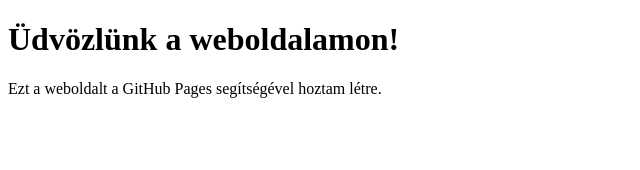
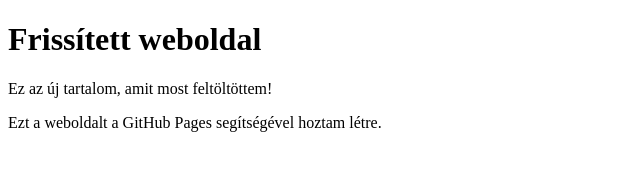
Before and after one commit to szecsiattila/szecsi3weboldal, a plain HTML site: page index.html in a window 1280 px wide. Shown: the whole page, without its empty margins (0-640 px from the left). Drawn offline with Linux system fonts and the light colour scheme.

Commit message:
Update index.html
Frissítettem az index.html fájlt

```diff
--- a/index.html
+++ b/index.html
@@ -6,7 +6,8 @@
     <title>My First GitHub Page</title>
 </head>
 <body>
-    <h1>Üdvözlünk a weboldalamon!</h1>
+   <h1>Frissített weboldal</h1>
+<p>Ez az új tartalom, amit most feltöltöttem!</p>
     <p>Ezt a weboldalt a GitHub Pages segítségével hoztam létre.</p>
 </body>
 </html>
```
